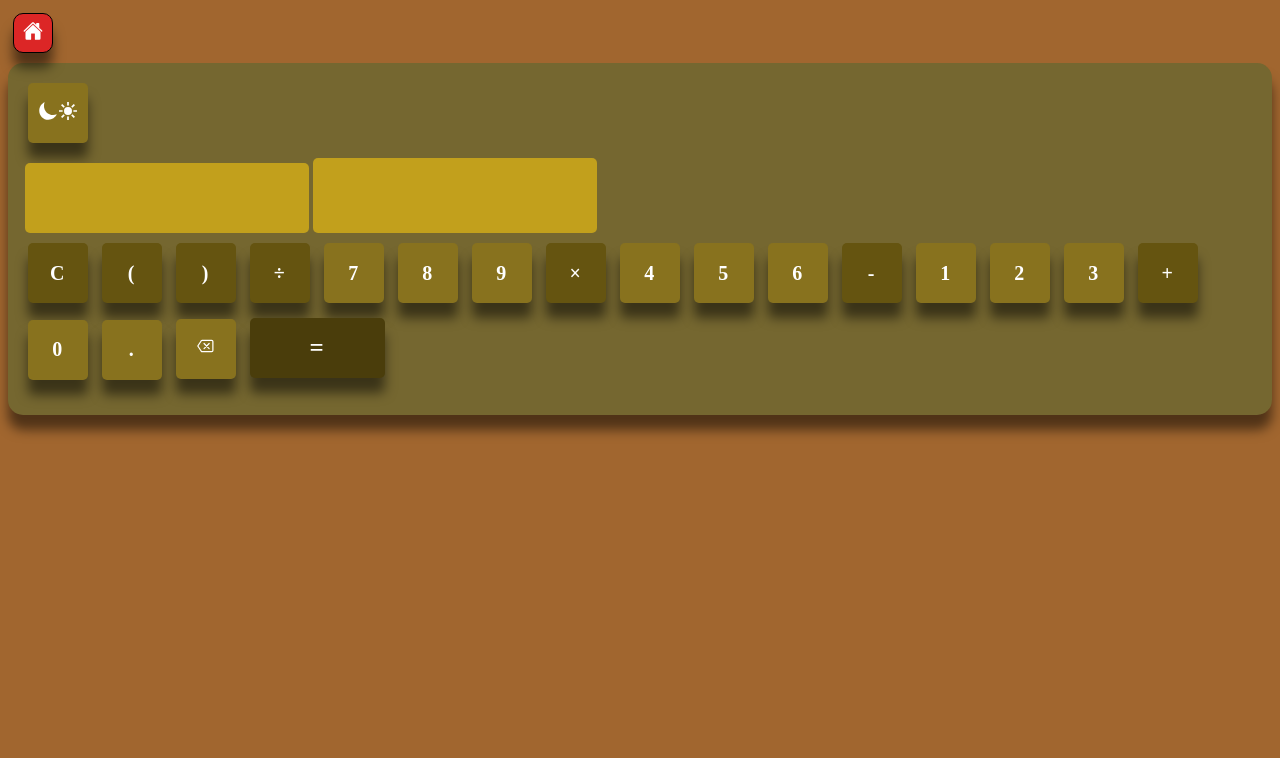
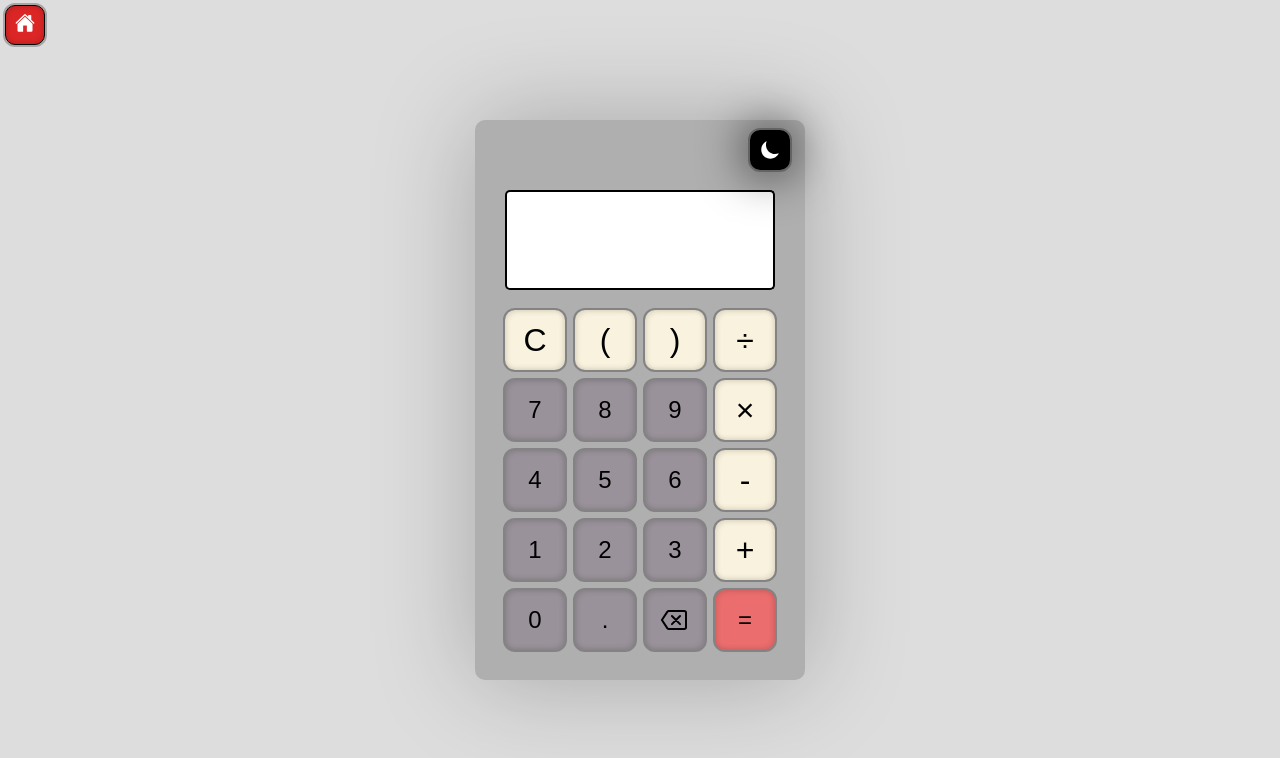
Before and after one commit to TaHsUN1462/Calculator-, a plain HTML site: page index.html in a window 1280 px wide. Drawn offline with nearby package versions, Linux system fonts and the light colour scheme; a web font is replaced by a local one.

Commit message:
update style.css

```diff
--- a/style.css
+++ b/style.css
@@ -1,123 +1,164 @@
-@import url('https://fonts.googleapis.com/css2?family=Josefin+Sans:ital,wght@0,100..700;1,100..700&display=swap');
+@font-face {
+  font-family: 'My';
+  src: url('Myfont-Regular.ttf');
+  font-weight: 400;
+  font-size: 1.5rem;
+}
 :root{
-  --clr: #C2A01C;
-  --j: black;
-  --body:  #A1662F;
-  --container: #756730;
-  --opB: #655410;
-  --opE: #4A3D0B;
-  --opA: #88721E;
-  --bg: black;
+  --changer-shadow: black;
+  --changer: black;
+  --changer-col: white;
+  --bg:#dddddd;
+  --input-col: black;
+  --container: #afafaf;
+  --shadow: rgba(0,0,0,0.25);
+  --input: white;
+  --button: #9a929a;
+  --operator:#f9f2de;
+  --equal: #eb6d6d;
+  --btn-col: black;
 }
 .dark{
-  --clr: #18181B;
-  --j: white;
-  --body:  #111827;
-  --container: #374151;
-  --opB: #2C2C2C;
-  --opE: #252525;
-  --opA: #434343;
-  --bg: white;
+  --btn-col: white;
+  --changer-shadow: yellow;
+  --changer: yellow;
+  --changer-col: black;
+  --bg:#2b2b2b;
+  --input-col: #ffffff;
+  --container: #444444;
+  --shadow: rgba(255,255,255,0.179);
+  --input: #000000;
+  --button: #635e63;
+  --operator:#42330a;
+  --equal: #5d1919;
+}
+*
+{
+  margin: 0;
+  padding: 0;
+  box-sizing: border-box;
 }
 body{
-  background: var(--body);
+  display: flex;
+  justify-content: center;
+  align-items: center;
+  min-height: 100vh;
+  background: var(--bg);
+  transition: 0.2s ;
 }
-.inputs{
-  background: var(--clr);
-  margin-bottom: 10px;
-  padding-left: 20px;
+.input{
+  display: flex;
+  justify-content: center;
+  align-items: center;
+  flex-direction: column;
+}
+.button{
+  display: grid;
+  grid-template-columns: repeat(4, 1fr);
+  gap: 10px;
+}
+button{
+  outline: 2px solid rgba(0,0,0,0.25);
+  width: 60px;
+  height: 60px;
+  background: var(--button);
+  font-size: 1.5rem;
+  transition: 0.2s ;
+  border: none;
+  color: var(--btn-col);
   border-radius: 10px;
-  box-shadow: 0 15px 12px rgba(0,0,0,0.5);
-}
-.buttons{
-  background: var(--clr);
-  padding-top: 15px;
-  padding-left: 7px;
-  padding-right: 0px;
-  border-radius: 10px;
-  box-shadow: 0 15px 12px rgba(0,0,0,0.5);
-}
-.main{
-  display: flex;
-  align-items: center;
-  justify-content: center;
-  min-height: 90vh;
-  background: var(--body);
-  border-radius: 15px;
+  box-shadow: 2px 2px 5px rgba(0,0,0,0.1) inset,
+             -2px -2px 5px rgba(0,0,0,0.1) inset;
 }
 .container{
-  box-shadow: 0 15px 12px rgba(0,0,0,0.5);
+  display: flex;
+  transition: 0.2s ;
+  justify-content: center;
+  align-items: center;
+  flex-direction: column;
+  padding: 30px;
   background: var(--container);
-  padding: 20px;
-  border: none;
-  border-radius: 15px;
+  border-radius: 10px;
+  box-shadow: 0 0 100px var(--shadow);
+  position: relative;
 }
-button{
-  height: 60px;
-  cursor: pointer;
-  width: 60px;
+input{
+  width: 270px;
+  transition: 0.2s ;
+  outline: none;
+  height: 50px;
+  /* box-sizing: border-box; */
+  font-size: 30px;
+  font-weight: 300;
+  color: var(--input-col);
+  text-align: right;
+  background: var(--input);
+  padding: 10px;
+  font-family: 'My';
+}
+#display {
+  border: solid 2px var(--input-col);
+  border-bottom: none;
   border-radius: 5px;
-  border: none;
-  font-size: 20px;
-  margin-bottom: 15px;
-  margin-right: 10px;
-  background: var(--opA);
-  color: white;
-  font-weight: bold;
-  font-family: Monospae;
-  letter-spacing: 0.1rem;
-  font-family: Times New Roman;
-  transition: 0.3s;
-  box-shadow: 0 15px 12px rgba(0, 0, 0, 0.5);
+  border-radius: 5px 5px 0 0;
+  transition: 0.2s ;
+}
+#result{
+  margin-bottom: 20px;
+  border: solid 2px var(--input-col);
+  border-top: none;
+  border-radius: 0 0 5px 5px;
+  transition: 0.2s ;
 }
 .operatorButton{
-  background: var(--opB);
-  transition: 0.3s;
+  transition: 0.2s ;
+  background: var(--operator);
+  font-size: 2rem;
 }
 .equalButton{
-  background: var(--opE);
-  font-size: 25px;
-  transition: 0.5s;
-  width: 135px;
+  background: var(--equal);
+  transition: 0.2s ;
+  font-size: 1.5rem;
 }
-button:hover{
-  transform: Scale(115%);
-  transition: 0.3s;
+.Del{
+  font-size: 2rem;
+  display: flex;
+  justify-content: center;
+  align-items: center;
 }
-input{
-  width: 100%;
-  background: var(--clr);
-  color: var(--j);
-  border-radius: 5px;
-  pointer-events: none;
-  height: 30px;
-  font-family: 'Josefin Sans';
-  margin-bottom: 5px;
+.themeChanger{
+  display: flex;
+  transition: 0.2s ;
+  justify-content: center;
+  align-items: center;
+  background: var(--changer);
+  color: var(--changer-col);
+  width: 40px;
+  height: 40px;
+  font-size: 20px;
   position: relative;
-  right: 3px;
-  font-size: 40px;
-  border: none;
-  text-align: right;
-  padding-top: 25px;
-  padding-bottom: 20px;
-  max-width: 280px;
+  bottom: 20px;
+  left: 130px;
+  box-shadow: 0 0 50px var(--changer-shadow);
 }
-#result{
-  margin-bottom: 10px;
+.themeChanger ion-icon:last-child{
+  display: none;
+  transition: 0.2s ;
 }
-#display{
-  padding-top: 20px;
-  padding-bottom: 20px;
+.dark .themeChanger ion-icon:first-child{
+  display: none;
+  transition: 0.2s ;
 }
-button:active{
-  opacity: 90%;
-  transition: none;
+.dark .themeChanger ion-icon:last-child{
+  display: block;
+  transition: 0.2s ;
 }
 .home{
   width: 40px;
   height: 40px;
-  position: relative;
+  position: absolute;
   left: 0px;
+  top: 0;
   padding: 0px;
   font-size: 20px;
   margin-bottom: 10px;
@@ -135,8 +176,3 @@ button:active{
 .home:active{
   border-radius: 15px;
 }
-.changer{
-  background: var(--bg);
-  position: relative;
-  left: 7px;
-}
```
